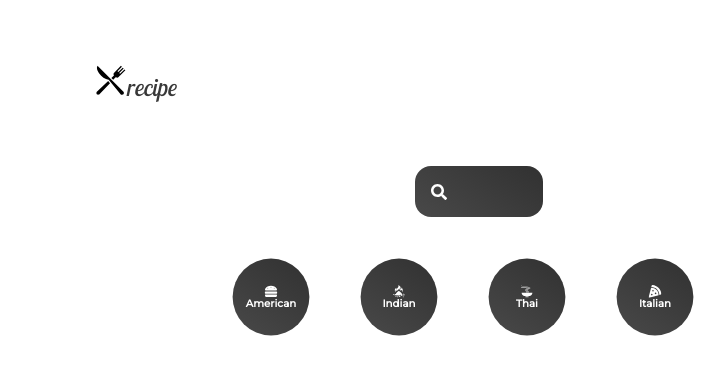
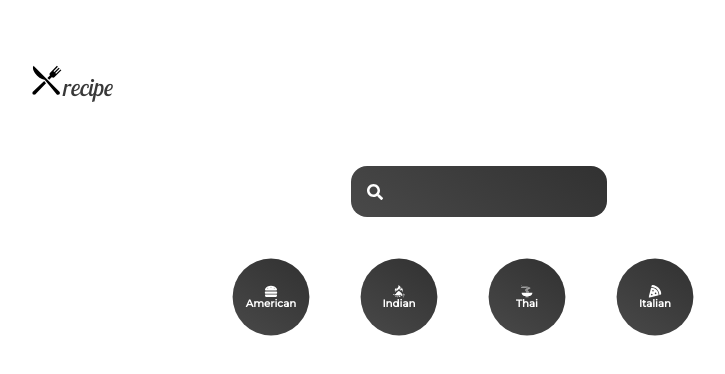
Before and after one commit to shubhamsaurav09/recipe, a React (Create React App) app: page / in a window 1280 px wide. Shown: the top 374 px of the page, without its empty margins (161-886 px from the left). Built offline with nearby package versions, Linux system fonts and the light colour scheme; no server answers.

Commit message:
optimise width

```diff
--- a/src/components/Popular.jsx
+++ b/src/components/Popular.jsx
@@ -18,7 +18,7 @@ export default function Popular() {
       setPopular(JSON.parse(check)); // if already stored update popular state
     } else {
       const api = await fetch(
-        `https://api.spoonacular.com/recipes/random?apiKey=43c0758b2bc54432a2e762f5186650d5&number=9` // fetch recipe from api (number=9 restricts only 9 results)
+        `https://api.spoonacular.com/recipes/random?apiKey=568d0160f76b486bbeb96e5ca3bfd13a&number=9` // fetch recipe from api (number=9 restricts only 9 results)
       ); // .env is used as it can't be accessed by others. so only we will the api key
       const data = await api.json();
       localStorage.setItem("popular", JSON.stringify(data.recipes)); // store fetched recipe in local storage
--- a/src/components/Veggie.jsx
+++ b/src/components/Veggie.jsx
@@ -18,7 +18,7 @@ export default function Veggie() {
       setVeggie(JSON.parse(check)); // if already stored update popular state
     } else {
       const api = await fetch(
-        `https://api.spoonacular.com/recipes/random?apiKey=43c0758b2bc54432a2e762f5186650d5&number=9&tags=vegetarian` // fetch recipe from api (number=9 restricts only 9 results)
+        `https://api.spoonacular.com/recipes/random?apiKey=568d0160f76b486bbeb96e5ca3bfd13a&number=9&tags=vegetarian` // fetch recipe from api (number=9 restricts only 9 results)
       ); // .env is used as it can't be accessed by others. so only we will the api key
       const data = await api.json();
       localStorage.setItem("veggie", JSON.stringify(data.recipes)); // store fetched recipe in local storage
--- a/src/index.css
+++ b/src/index.css
@@ -6,13 +6,14 @@
 }
 
 body {
-  margin: 0;
+  min-width: 720px;
+  height: auto;
   font-family: -apple-system, BlinkMacSystemFont, "Segoe UI", "Roboto", "Oxygen",
     "Ubuntu", "Cantarell", "Fira Sans", "Droid Sans", "Helvetica Neue",
     sans-serif;
   -webkit-font-smoothing: antialiased;
   -moz-osx-font-smoothing: grayscale;
-  margin: 0% 20%;
+  margin: 0% 15%;
   /* background-size: cover;
   background-image: linear-gradient(
     to left bottom,
--- a/src/pages/Cuisine.jsx
+++ b/src/pages/Cuisine.jsx
@@ -9,7 +9,7 @@ export default function Cuisine() {
 
   const getCuisine = async (name) => {
     const data = await fetch(
-      `https://api.spoonacular.com/recipes/complexSearch?apiKey=43c0758b2bc54432a2e762f5186650d5&cuisine=${name}&number=9`
+      `https://api.spoonacular.com/recipes/complexSearch?apiKey=568d0160f76b486bbeb96e5ca3bfd13a&cuisine=${name}&number=9`
     );
     const recipes = await data.json();
     setCuisine(recipes.results);
--- a/src/pages/Recipe.jsx
+++ b/src/pages/Recipe.jsx
@@ -10,7 +10,7 @@ export default function Recipe() {
   useEffect(() => {
     const fetchDetails = async () => {
       const data = await fetch(
-        `https://api.spoonacular.com/recipes/${params.name}/information?apiKey=43c0758b2bc54432a2e762f5186650d5`
+        `https://api.spoonacular.com/recipes/${params.name}/information?apiKey=568d0160f76b486bbeb96e5ca3bfd13a`
       );
       const detailData = await data.json();
       setDetails(detailData);
--- a/src/pages/Searched.jsx
+++ b/src/pages/Searched.jsx
@@ -9,7 +9,7 @@ export default function Searched() {
 
   const getSearched = async (name) => {
     const data = await fetch(
-      `https://api.spoonacular.com/recipes/complexSearch?apiKey=43c0758b2bc54432a2e762f5186650d5&query=${name}&number=9`
+      `https://api.spoonacular.com/recipes/complexSearch?apiKey=568d0160f76b486bbeb96e5ca3bfd13a&query=${name}&number=9`
     );
     const recipes = await data.json();
     setSearchedRecipes(recipes.results);
```
